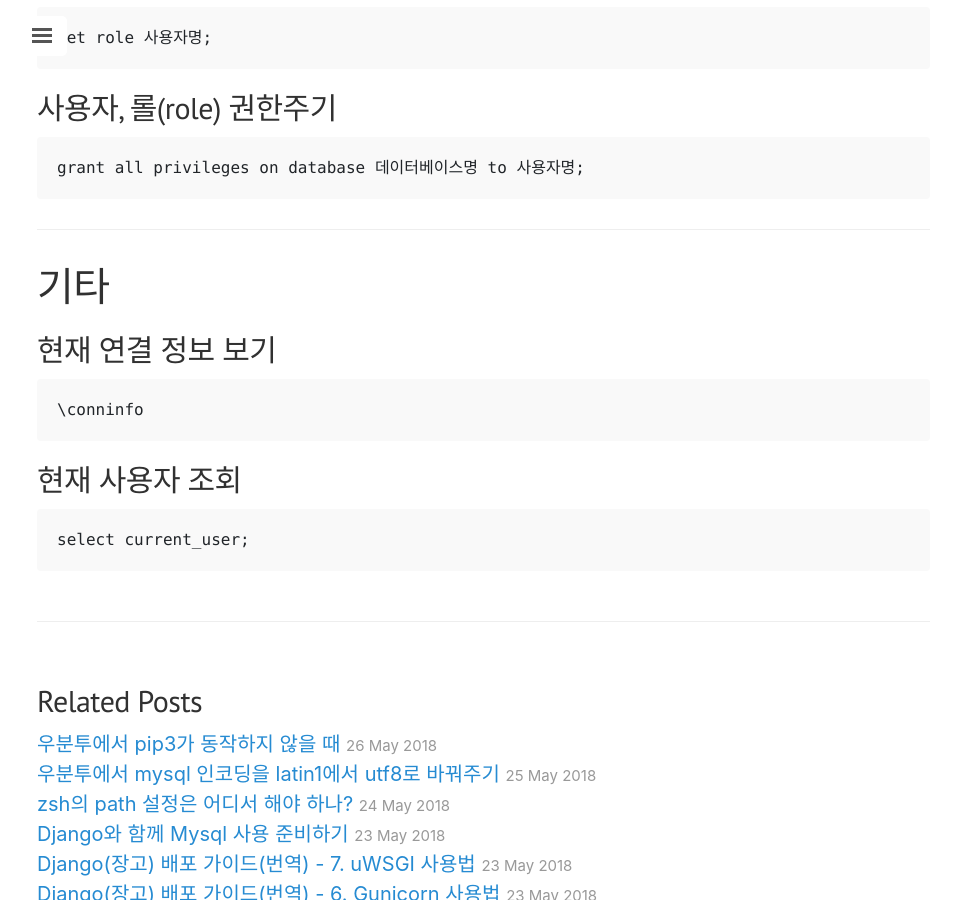
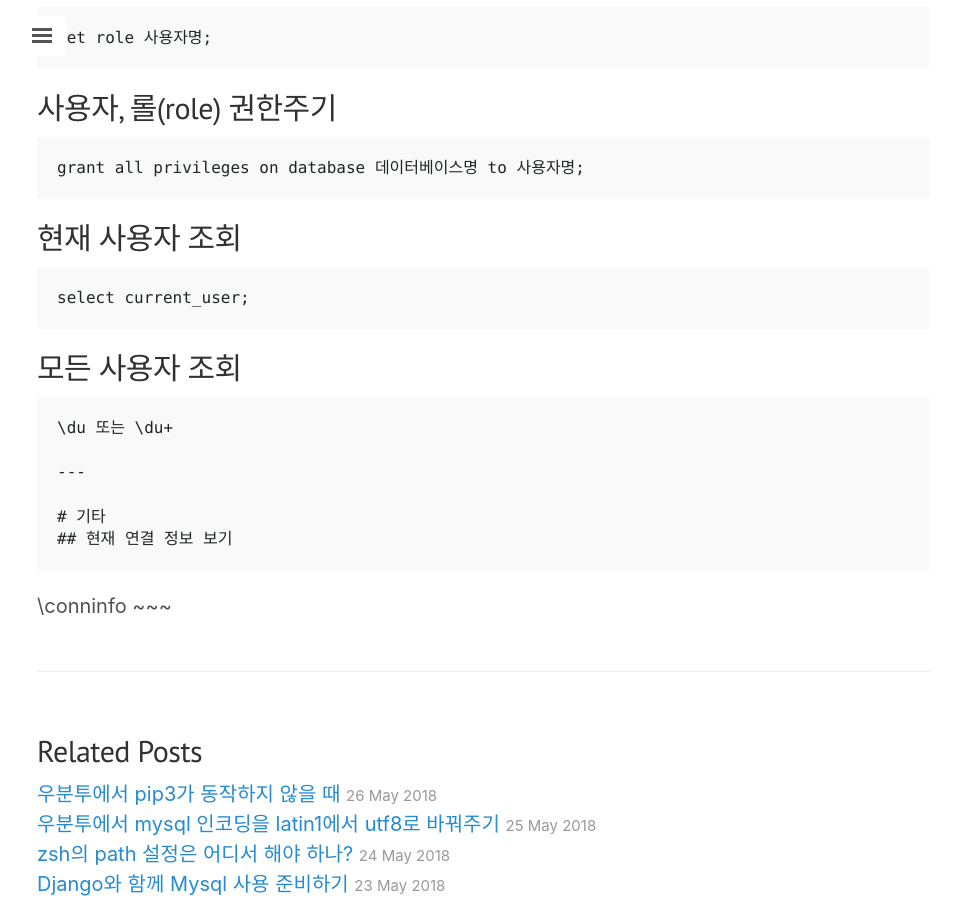
Before and after one commit to jwkcp/jwkcp.github.com, a Jekyll site: the page built from _posts/2018-05-25-getting-start-postgres.md, in a window 1280 px wide and 900 px high, scrolled down 1828 px. Shown: the whole window, without its empty margins (3-964 px from the left). Built offline with Jekyll 4.4.1, drawn with Linux system fonts in a browser that asks for light colours; nearby versions of some CDN libraries; comment, search, counter and statistics services are not loaded.

Commit message:
1. 현재 사용자 조회 커맨드 위치 변경 2. 전체 사용자 조회 명령 추가

```diff
--- a/_posts/2018-05-25-getting-start-postgres.md
+++ b/_posts/2018-05-25-getting-start-postgres.md
@@ -68,6 +68,15 @@ set role 사용자명;
 grant all privileges on database 데이터베이스명 to 사용자명;
 ~~~
 
+## 현재 사용자 조회
+~~~
+select current_user;
+~~~
+
+## 모든 사용자 조회
+~~~
+\du 또는 \du+
+
 ---
 
 # 기타
@@ -75,8 +84,3 @@ grant all privileges on database 데이터베이스명 to 사용자명;
 ~~~
 \conninfo
 ~~~
-
-## 현재 사용자 조회
-~~~
-select current_user;
-~~~
```
